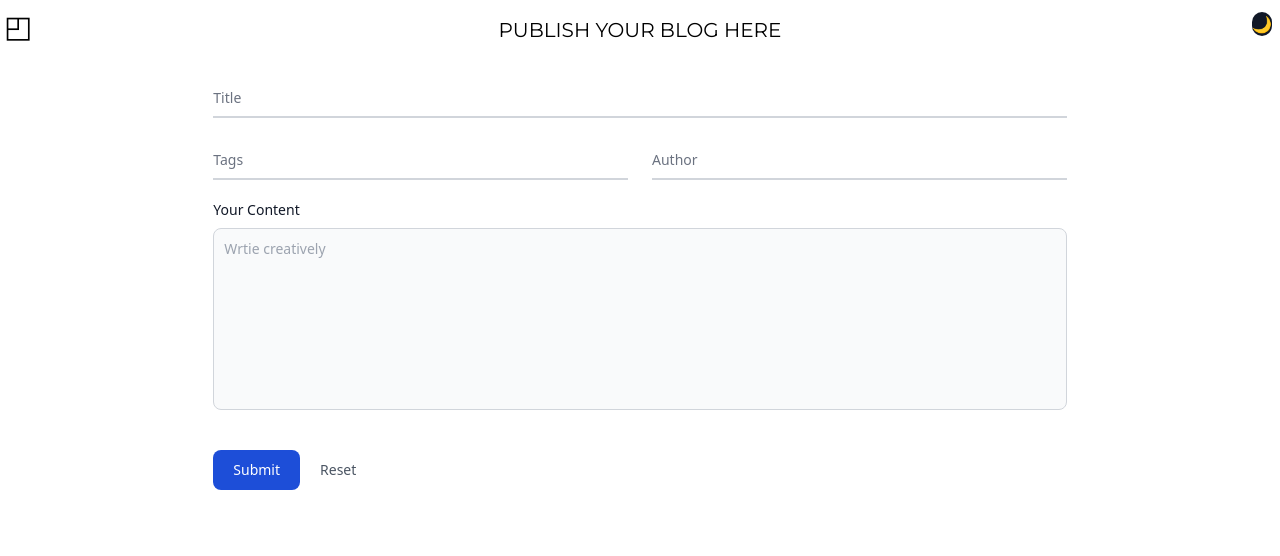
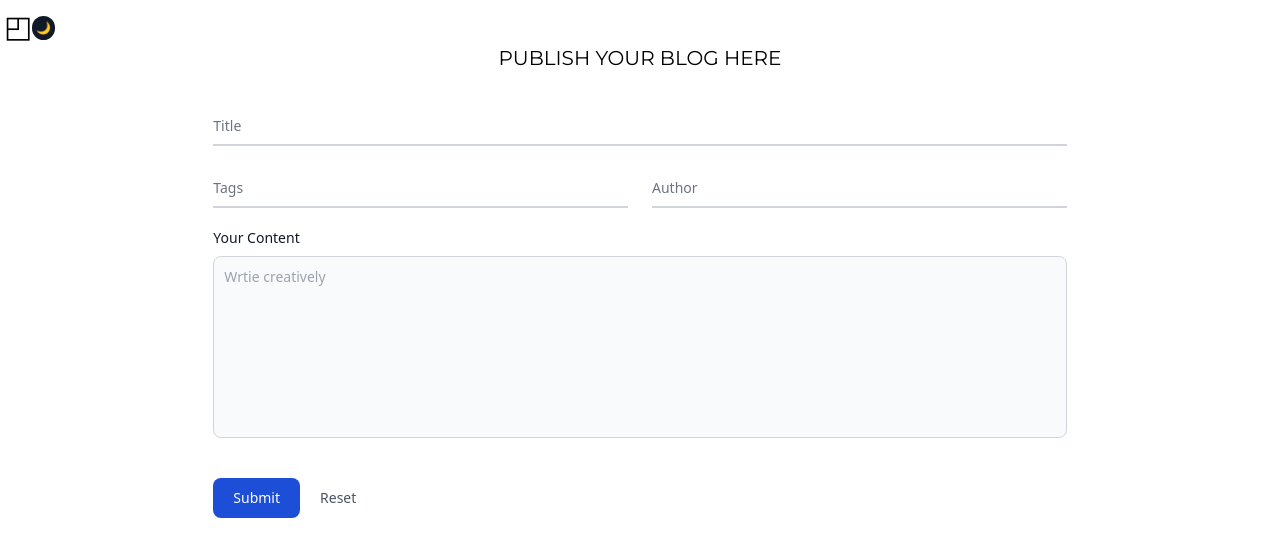
Before and after one commit to Priyanshu885588/Blog-website, a React (Vite) app in the folder react/: page /add-blog in a window 1280 px wide. Shown: the top 556 px of the page. Built offline with nearby package versions, Linux system fonts and the light colour scheme.

Commit message:
improved the ui

```diff
--- a/react/src/App.jsx
+++ b/react/src/App.jsx
@@ -17,7 +17,7 @@ function App() {
     <Router>
       <button
         onClick={toggleNavbar}
-        className="text-black dark:text-white fixed z-20 p-1 top-1 text-3xl abg-transparent transition-all duration-500 ease-in-out "
+        className="text-black dark:text-white fixed z-20 p-1 top-1 text-3xl bg-transparent transition-all duration-500 ease-in-out "
       >
         {isNavbarVisible ? "◲" : "◰"}
       </button>
--- a/react/src/components/BlogPost/BlogPostForm.jsx
+++ b/react/src/components/BlogPost/BlogPostForm.jsx
@@ -41,7 +41,7 @@ export const BlogPostForm = () => {
   });
 
   return (
-    <div className="bg-white dark:bg-black h-screen ">
+    <div className="bg-white dark:bg-black h-screen pt-7">
       <h1 className="text-center montserrat uppercase text-xl mb-8 text-black dark:text-gray-400 pt-4">
         Publish your blog here
       </h1>
--- a/react/src/components/BlogPost/BlogsPage/BlogPostList.jsx
+++ b/react/src/components/BlogPost/BlogsPage/BlogPostList.jsx
@@ -83,7 +83,7 @@ export const BlogPostList = () => {
           <p className="entry-animation border-b-2 text-3xl  text-white"></p>
         </div>
       )}
-      <div className="text-black dark:text-white flex justify-center text-center mt-7 bg-white dark:bg-black md:mt-0">
+      <div className="text-black dark:text-white flex justify-center text-center pt-7 bg-white dark:bg-black md:mt-0">
         <div className="w-full overflow-y-auto flex flex-wrap gap-2 justify-center mt-5 mb-5">
           {posts.map((post) => (
             <Blogpost
--- a/react/src/components/UI/DarkModeToggle.jsx
+++ b/react/src/components/UI/DarkModeToggle.jsx
@@ -16,7 +16,7 @@ const DarkModeToggle = () => {
 
   return (
     <button
-      className="text-black dark:text-white bg-gray-900 dark:bg-gray-500 p- rounded-full absolute top-3 right-2"
+      className="text-black dark:text-white bg-gray-900 dark:bg-gray-500 p-1 rounded-full fixed left-8 top-4 text-xs z-20"
       onClick={toggleDarkMode}
     >
       {isDarkMode ? '🌞' : '🌙'}
```
